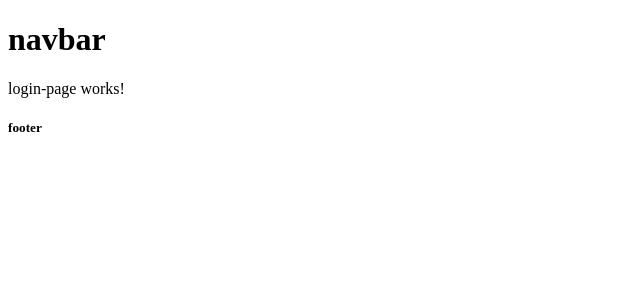
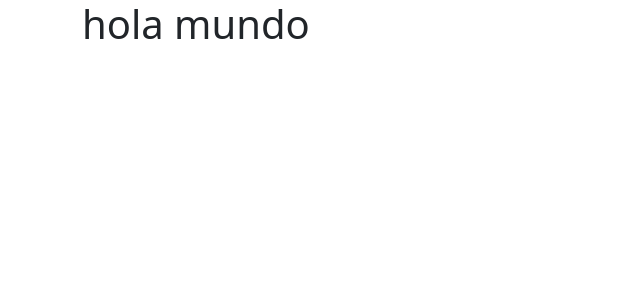
Before and after one commit to Javiergauna147/comida-utn, an Angular app: page /users/login in a window 1280 px wide. Shown: the top 300 px of the page, without its empty margins (0-640 px from the left). Built offline with nearby package versions, Linux system fonts and the light colour scheme.

Commit message:
HU-0003: instalacion de bootstrap

```diff
--- a/angular.json
+++ b/angular.json
@@ -34,9 +34,12 @@
               "src/assets"
             ],
             "styles": [
+              "node_modules/bootstrap/dist/css/bootstrap.min.css",
               "src/styles.scss"
             ],
-            "scripts": []
+            "scripts": [
+              "node_modules/bootstrap/dist/js/bootstrap.min.js"
+            ]
           },
           "configurations": {
             "production": {
--- a/package.json
+++ b/package.json
@@ -18,6 +18,7 @@
     "@angular/platform-browser": "~13.3.0",
     "@angular/platform-browser-dynamic": "~13.3.0",
     "@angular/router": "~13.3.0",
+    "bootstrap": "^5.1.3",
     "rxjs": "~7.5.0",
     "tslib": "^2.3.0",
     "zone.js": "~0.11.4"
--- a/src/app/app.component.html
+++ b/src/app/app.component.html
@@ -1,3 +1,4 @@
-<h1>navbar</h1>
-<router-outlet></router-outlet>
-<h5>footer</h5>
+
+<div class="container">
+    <router-outlet></router-outlet>
+</div>
--- a/src/app/modules/users/login-page/login-page.component.html
+++ b/src/app/modules/users/login-page/login-page.component.html
@@ -1 +1 @@
-<p>login-page works!</p>
+<h1>hola mundo</h1>
```
Also changed, not shown: src/app/modules/shared/shared.module.ts (added, +12 -0 lines), 1 other file (tests, documents, lock files or other folders).
